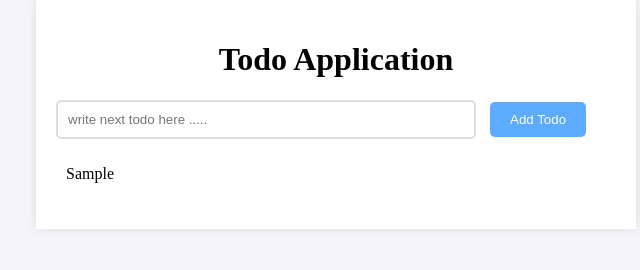
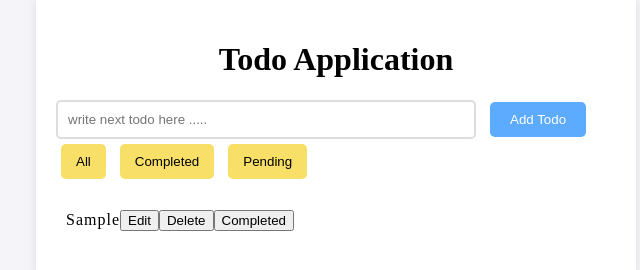
Before and after one commit to Niranjanreddyv/DOM-Maniplation-TODO-List, a plain HTML site: page index.html in a window 1280 px wide. Both pictures are taken after typing "Sample" into the empty fields and a click on the button "Add Todo". Shown: the whole page, without its empty margins (304-944 px from the left). Drawn offline with Linux system fonts and the light colour scheme.

Commit message:
added delete edit completed buttons

```diff
--- a/index.html
+++ b/index.html
@@ -12,6 +12,12 @@
         <input type="text"  id="todoInput" placeholder="write next todo here .....">
         <button id="addTodo">Add Todo</button>
 
+        <div>
+            <button class="filterBtn" data-filter="all">All</button>
+            <button class="filterBtn" data-filter="completed">Completed</button>
+            <button class="filterBtn" data-filter="pending">Pending</button>
+        </div>
+
         <ul id="todoList">
 
         </ul>
--- a/script.js
+++ b/script.js
@@ -13,16 +13,34 @@ function addTodoLocalStorage(todoText){
 
 }
 
+
 function appendTodoInHtml(todoText){
 
     const todoList = document.getElementById("todoList");
 
-    const todoLi = document.createElement("li");
+    const todoIteam = document.createElement("li");
+    todoIteam.textContent = todoText;
+    todoIteam.classList.add("todoIteam");
 
-    todoLi.textContent = todoText;
+    const editBtn = document.createElement("button");
+    editBtn.textContent = "Edit";
+    editBtn.classList.add("editBtn");
 
-    todoList.appendChild(todoLi);
+    const deleteBtn = document.createElement("button");
+    deleteBtn.textContent = "Delete";
+    deleteBtn.classList.add("deleteBtn");
 
+    const completedBtn = document.createElement("button");
+    completedBtn.textContent = "Completed";
+    completedBtn.classList.add("completedBtn");
+
+    todoIteam.appendChild(editBtn);
+    todoIteam.appendChild(deleteBtn);
+    todoIteam.appendChild(completedBtn);
+
+
+
+    todoList.appendChild(todoIteam);
 }
 
 
--- a/style.css
+++ b/style.css
@@ -1,6 +1,8 @@
 :root{
     --body-background:#f4f4f9;
     --btn-primary:#5cabff;
+    --btn-secondary: #f8e068;
+
 }
 
 *{
@@ -60,3 +62,21 @@ li:hover{
 li:last-child{
     border-bottom: none;
 }
+
+.filterBtn{
+    margin: 5px;
+    padding: 10px 15px;
+    background-color: var(--btn-secondary);
+    border: none;
+    border-radius: 5px;
+    cursor: pointer;
+    transition: background-color 0.3s;
+}
+
+.filterBtn:hover{
+    background-color: var(--btn-primary);
+}
+
+.todoIteam{
+    letter-spacing: 1px;
+}
```
